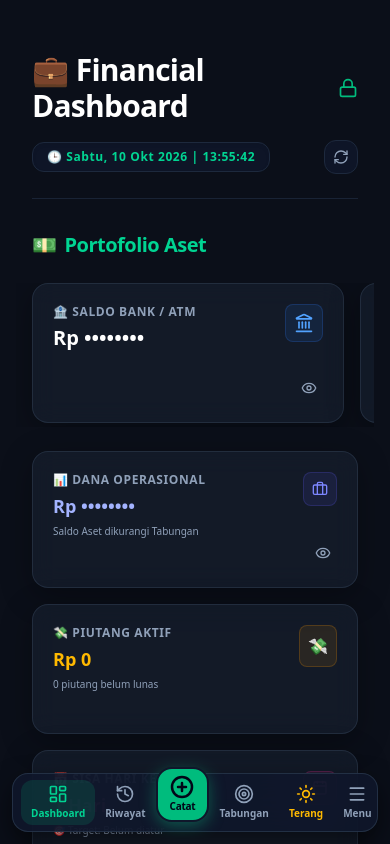
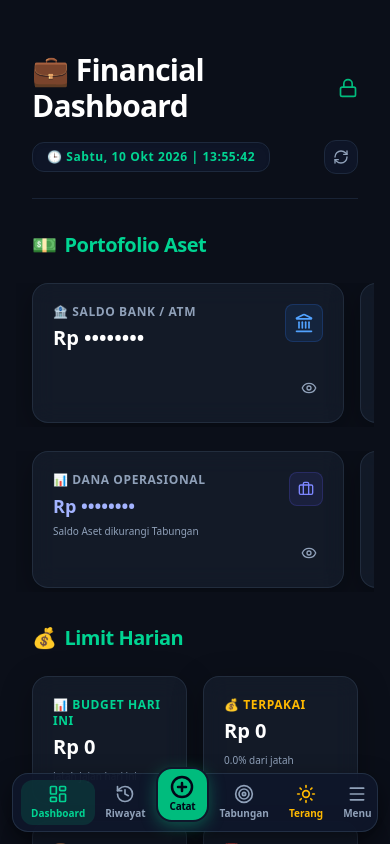
Before and after one commit to rygrffth/cashflow, a Next.js app: page / in a window 390 px wide. Shown: the top 844 px of the page. Built offline with nearby package versions, Linux system fonts and the light colour scheme; no server answers; the database is empty.

Commit message:
feat(mobile): make secondary portfolio cards (operational, receivables, pay cycle) swipeable

```diff
--- a/src/components/PortfolioGrid.tsx
+++ b/src/components/PortfolioGrid.tsx
@@ -172,10 +172,10 @@ export default function PortfolioGrid({
         </div>
       </div>
 
-      {/* Row 2: Secondary Columns (Dana Operasional, Limit Harian, Sisa Hari) */}
-      <div className="grid grid-cols-1 md:grid-cols-3 gap-4">
+      {/* Row 2: Secondary Columns (Horizontal Snap Scroll on Mobile, 3-col Grid on Desktop) */}
+      <div className="flex md:grid md:grid-cols-3 gap-4 overflow-x-auto no-scrollbar snap-x snap-mandatory pb-1 -mx-4 px-4 md:mx-0 md:px-0">
         {/* Dana Operasional */}
-        <div className="glass-card p-5 relative overflow-hidden flex flex-col justify-between min-h-[130px] border-l-4 border-l-indigo-500">
+        <div className="glass-card p-5 relative overflow-hidden flex flex-col justify-between min-h-[130px] min-w-[80vw] sm:min-w-[280px] md:min-w-0 snap-center shrink-0 md:shrink border-l-4 border-l-indigo-500">
           <div className="flex justify-between items-start">
             <div>
               <p className="text-xs font-semibold text-slate-400 tracking-wider uppercase mb-1">📊 Dana Operasional</p>
@@ -198,7 +198,7 @@ export default function PortfolioGrid({
         </div>
 
         {/* Piutang Aktif */}
-        <div className="glass-card p-5 relative overflow-hidden flex flex-col justify-between min-h-[130px] border-l-4 border-l-amber-500 bg-gradient-to-r from-amber-955/5 to-transparent">
+        <div className="glass-card p-5 relative overflow-hidden flex flex-col justify-between min-h-[130px] min-w-[80vw] sm:min-w-[280px] md:min-w-0 snap-center shrink-0 md:shrink border-l-4 border-l-amber-500 bg-gradient-to-r from-amber-955/5 to-transparent">
           <div className="flex justify-between items-start">
             <div>
               <p className="text-xs font-semibold text-slate-400 tracking-wider uppercase mb-1">💸 Piutang Aktif</p>
@@ -215,7 +215,7 @@ export default function PortfolioGrid({
         </div>
 
         {/* Sisa Hari */}
-        <div className="glass-card p-5 relative overflow-hidden flex flex-col justify-between min-h-[130px] border-l-4 border-l-pink-500">
+        <div className="glass-card p-5 relative overflow-hidden flex flex-col justify-between min-h-[130px] min-w-[80vw] sm:min-w-[280px] md:min-w-0 snap-center shrink-0 md:shrink border-l-4 border-l-pink-500">
           <div className="flex justify-between items-start">
             <div>
               <p className="text-xs font-semibold text-slate-400 tracking-wider uppercase mb-1">📅 Sisa Hari Ke Gajian</p>
```
